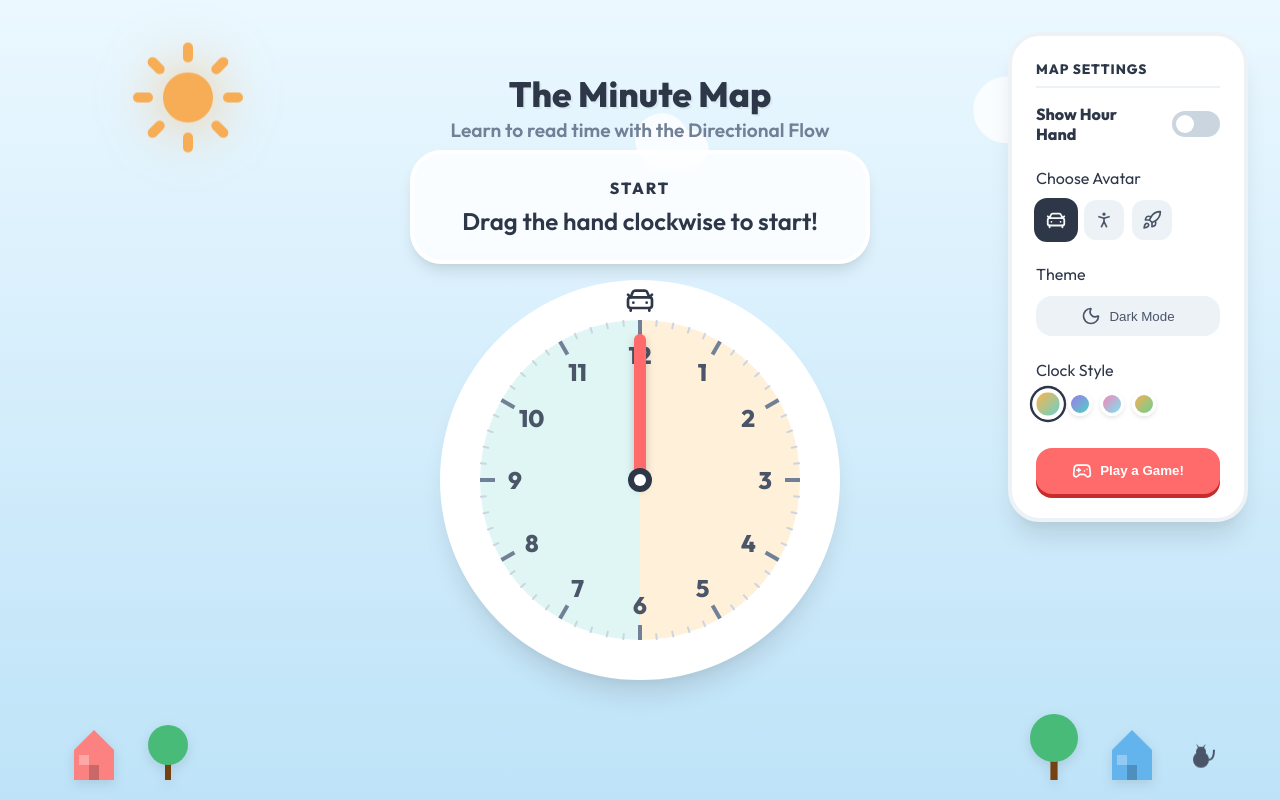
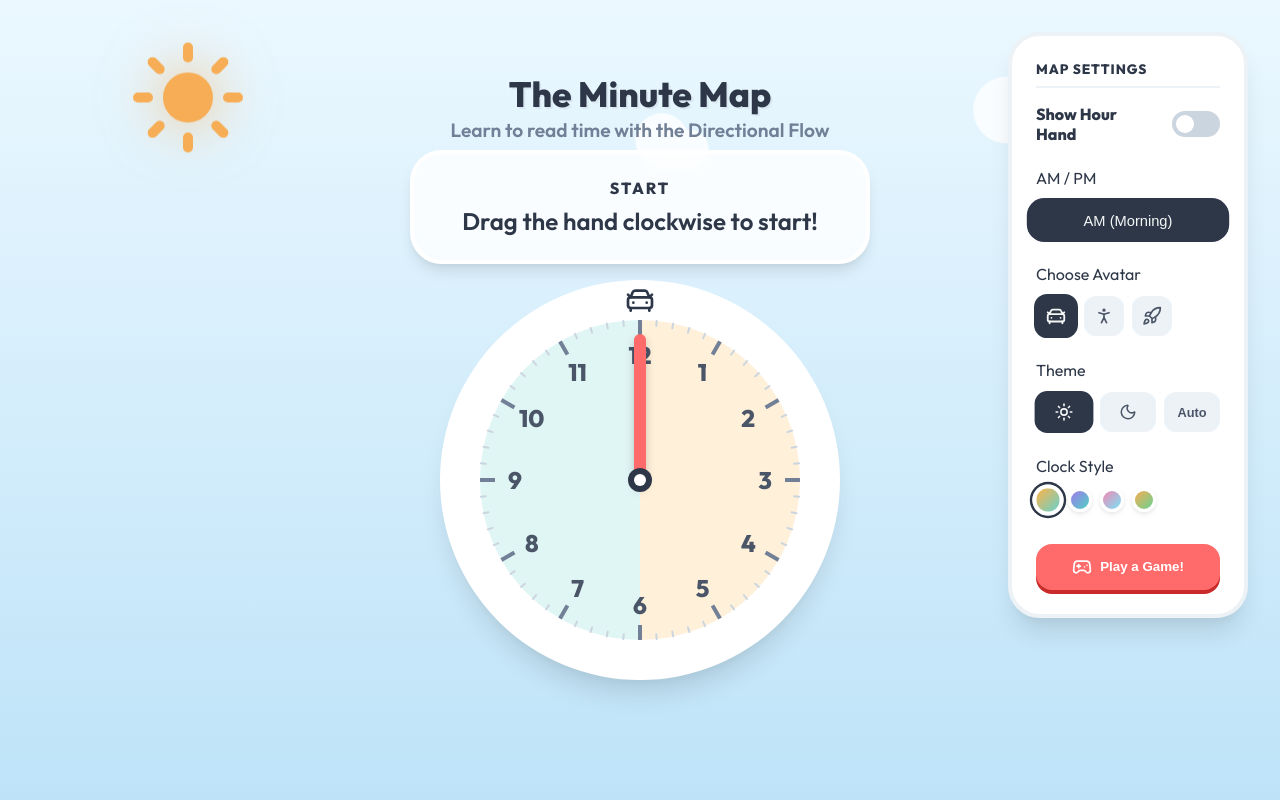
Before and after one commit to Mistrysun/The-Minute-Map, a React (Vite) app: page / in a window 1280 px wide. Built offline with nearby package versions, Linux system fonts and the light colour scheme.

Commit message:
feat: simplify background and add Auto theme mode with AM/PM toggle

```diff
--- a/src/App.css
+++ b/src/App.css
@@ -205,18 +205,41 @@ input:checked+.slider:before {
 .style-dot.candy { background: linear-gradient(135deg, #F687B3, #76E4F7); }
 .style-dot.nature { background: linear-gradient(135deg, #F6AD55, #68D391); }
 
-.theme-toggle {
-  align-self: center;
-  width: 40px;
+.theme-options {
+  display: flex;
+  gap: 0.5rem;
+}
+
+.theme-mode-btn {
+  flex: 1;
   height: 40px;
-  border-radius: 50%;
+  border-radius: 0.75rem;
   border: none;
-  background: var(--color-text);
-  color: var(--color-bg);
+  background: #EDF2F7;
+  color: #4A5568;
   cursor: pointer;
   display: flex;
   align-items: center;
   justify-content: center;
+  transition: all 0.2s;
+  font-weight: 800;
+  font-size: 0.8rem;
+}
+
+.theme-mode-btn.active {
+  background: var(--color-text);
+  color: var(--color-bg);
+  transform: scale(1.05);
+}
+
+.theme-mode-btn.auto.active {
+  background: #63B3ED;
+  color: white;
+}
+
+.app-container.dark .theme-mode-btn {
+  background: #4A5568;
+  color: #E2E8F0;
 }
 
 .main-content {
--- a/src/App.jsx
+++ b/src/App.jsx
@@ -12,7 +12,8 @@ function App() {
   const [hours, setHours] = useState(12);
   const [showHourHand, setShowHourHand] = useState(false);
   const [avatar, setAvatar] = useState('car');
-  const [theme, setTheme] = useState('light');
+  const [themeMode, setThemeMode] = useState('light'); // 'light', 'dark', 'auto'
+  const [isAm, setIsAm] = useState(true);
   const [activeLandmark, setActiveLandmark] = useState(null);
   const [showGameHub, setShowGameHub] = useState(false);
   const [clockStyle, setClockStyle] = useState('default');
@@ -28,7 +29,19 @@ function App() {
   const handleMinutesChange = (newMinutes) => {
     let delta = newMinutes - minutes;
     if (delta < -30) {
-      setHours(prev => (prev % 12) + 1);
+      // Crossed 12 clockwise
+      setHours(prev => {
+        const next = (prev % 12) + 1;
+        if (next === 12) setIsAm(!isAm); // Toggle AM/PM when passing 12
+        return next;
+      });
+    } else if (delta > 30) {
+      // Crossed 12 counter-clockwise
+      setHours(prev => {
+        const next = prev === 1 ? 12 : prev - 1;
+        if (next === 11) setIsAm(!isAm);
+        return next;
+      });
     }
     setMinutes(newMinutes);
   };
@@ -212,6 +225,15 @@ function App() {
     }
   }, [minutes, showHourHand]);
 
+  // Derived Theme
+  const getEffectiveTheme = () => {
+    if (themeMode !== 'auto') return themeMode;
+    const h24 = isAm ? (hours === 12 ? 0 : hours) : (hours === 12 ? 12 : hours + 12);
+    return (h24 >= 19 || h24 < 7) ? 'dark' : 'light';
+  };
+
+  const theme = getEffectiveTheme();
+
   return (
     <div className={`app-container ${theme}`}>
       <DynamicBackground theme={theme} />
@@ -230,6 +252,17 @@ function App() {
               <span className="slider"></span>
             </div>
           </label>
+        </div>
+
+        <div className="control-group">
+          <span className="group-label">AM / PM</span>
+          <button
+            className={`avatar-btn ${isAm ? 'active' : ''}`}
+            onClick={() => setIsAm(!isAm)}
+            style={{ width: '100%', borderRadius: '1rem' }}
+          >
+            {isAm ? 'AM (Morning)' : 'PM (Afternoon/Night)'}
+          </button>
         </div>
 
         <div className="control-group">
@@ -261,17 +294,27 @@ function App() {
 
         <div className="control-group">
           <span className="group-label">Theme</span>
-          <button
-            className={`avatar-btn ${theme === 'dark' ? 'active' : ''}`}
-            onClick={() => setTheme(prev => prev === 'light' ? 'dark' : 'light')}
-            style={{ width: '100%', borderRadius: '1rem' }}
-          >
-            {theme === 'light' ? (
-              <><Moon size={20} style={{ marginRight: '8px' }} /> Dark Mode</>
-            ) : (
-              <><Sun size={20} style={{ marginRight: '8px' }} /> Light Mode</>
-            )}
-          </button>
+          <div className="theme-options">
+            <button
+              className={`theme-mode-btn ${themeMode === 'light' ? 'active' : ''}`}
+              onClick={() => setThemeMode('light')}
+            >
+              <Sun size={18} />
+            </button>
+            <button
+              className={`theme-mode-btn ${themeMode === 'dark' ? 'active' : ''}`}
+              onClick={() => setThemeMode('dark')}
+            >
+              <Moon size={18} />
+            </button>
+            <button
+              className={`theme-mode-btn auto ${themeMode === 'auto' ? 'active' : ''}`}
+              onClick={() => setThemeMode('auto')}
+              title="Sync with Clock"
+            >
+              Auto
+            </button>
+          </div>
         </div>
 
         <div className="control-group">
@@ -436,6 +479,9 @@ function App() {
                 <span className="digital-minutes">
                   {Math.round(minutes).toString().padStart(2, '0')}
                 </span>
+                <span className="digital-am-pm" style={{ fontSize: '0.8rem', marginLeft: '4px', opacity: 0.7 }}>
+                  {isAm ? 'AM' : 'PM'}
+                </span>
               </div>
             )}
 
--- a/src/components/DynamicBackground.jsx
+++ b/src/components/DynamicBackground.jsx
@@ -36,9 +36,8 @@ const DynamicBackground = ({ theme }) => {
         )}
       </div>
 
-      {/* Landscape Elements */}
+      {/* Landscape Elements - Clean stream only */}
       <div className="landscape">
-        {/* Stream */}
         <div className="water-stream">
           <svg viewBox="0 0 1440 320" preserveAspectRatio="none">
             <path
@@ -47,51 +46,9 @@ const DynamicBackground = ({ theme }) => {
             ></path>
           </svg>
         </div>
-
-        {/* Houses and Trees */}
-        <div className="horizon-elements">
-          <div className="element-group left">
-            <House color={isDark ? "#2D3748" : "#FC8181"} />
-            <Tree color={isDark ? "#1A202C" : "#48BB78"} />
-          </div>
-          <div className="element-group right">
-            <Tree color={isDark ? "#1A202C" : "#48BB78"} scale={1.2} />
-            <House color={isDark ? "#2D3748" : "#63B3ED"} />
-            <Pet type="cat" color={isDark ? "#A0AEC0" : "#4A5568"} />
-          </div>
-        </div>
       </div>
     </div>
   );
 };
 
-const House = ({ color }) => (
-  <svg width="60" height="60" viewBox="0 0 60 60" className="house-svg">
-    <path d="M10 60 V30 L30 10 L50 30 V60 Z" fill={color} />
-    <rect x="25" y="45" width="10" height="15" fill="rgba(0,0,0,0.2)" />
-    <rect x="15" y="35" width="10" height="10" fill="rgba(255,255,255,0.3)" />
-  </svg>
-);
-
-const Tree = ({ color, scale = 1 }) => (
-  <svg width={40 * scale} height={60 * scale} viewBox="0 0 40 60" className="tree-svg">
-    <rect x="17" y="40" width="6" height="20" fill="#744210" />
-    <circle cx="20" cy="25" r="20" fill={color} />
-  </svg>
-);
-
-const Pet = ({ type, color }) => (
-  <div className="pet-container floating-subtle">
-    {type === 'cat' && (
-      <svg width="30" height="30" viewBox="0 0 30 30">
-        <circle cx="15" cy="20" r="8" fill={color} />
-        <circle cx="15" cy="12" r="5" fill={color} />
-        <path d="M12 8 L10 4 L14 8 Z" fill={color} />
-        <path d="M18 8 L20 4 L16 8 Z" fill={color} />
-        <path d="M23 20 Q28 20 28 10" stroke={color} strokeWidth="2" fill="none" />
-      </svg>
-    )}
-  </div>
-);
-
 export default DynamicBackground;
```
